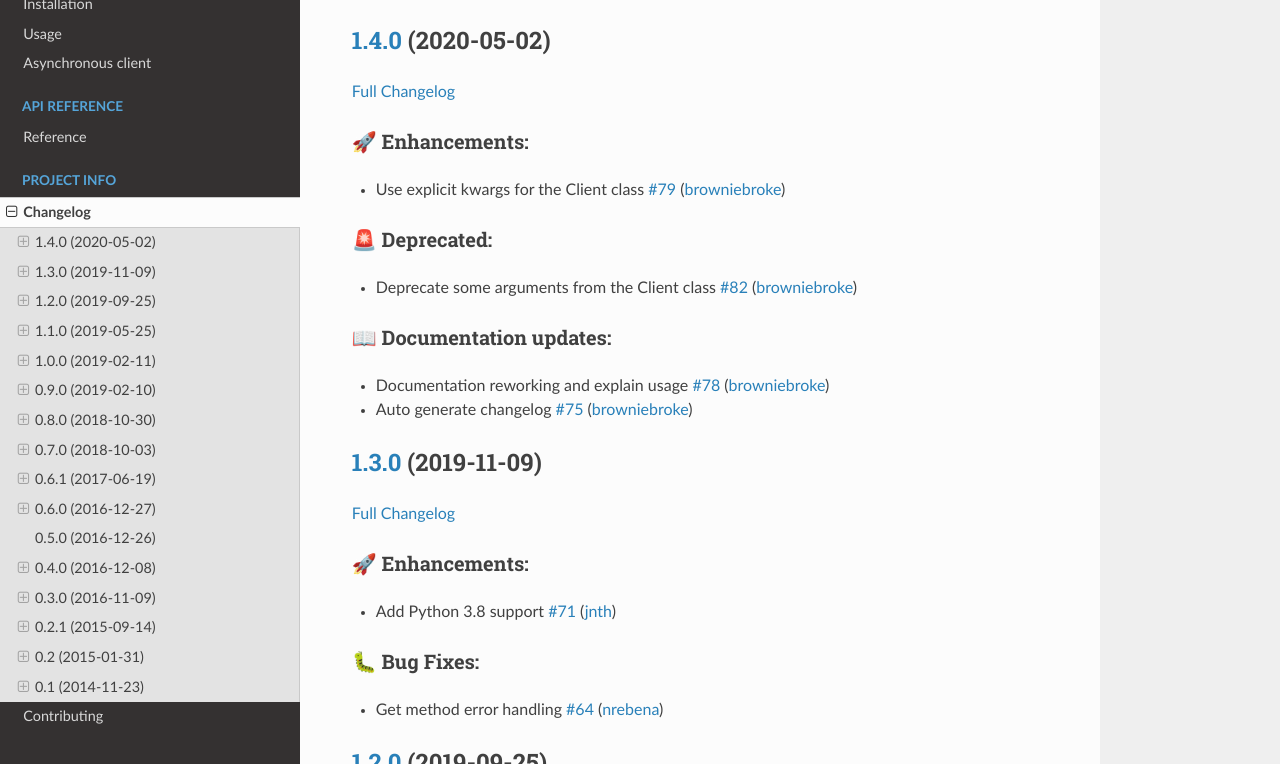
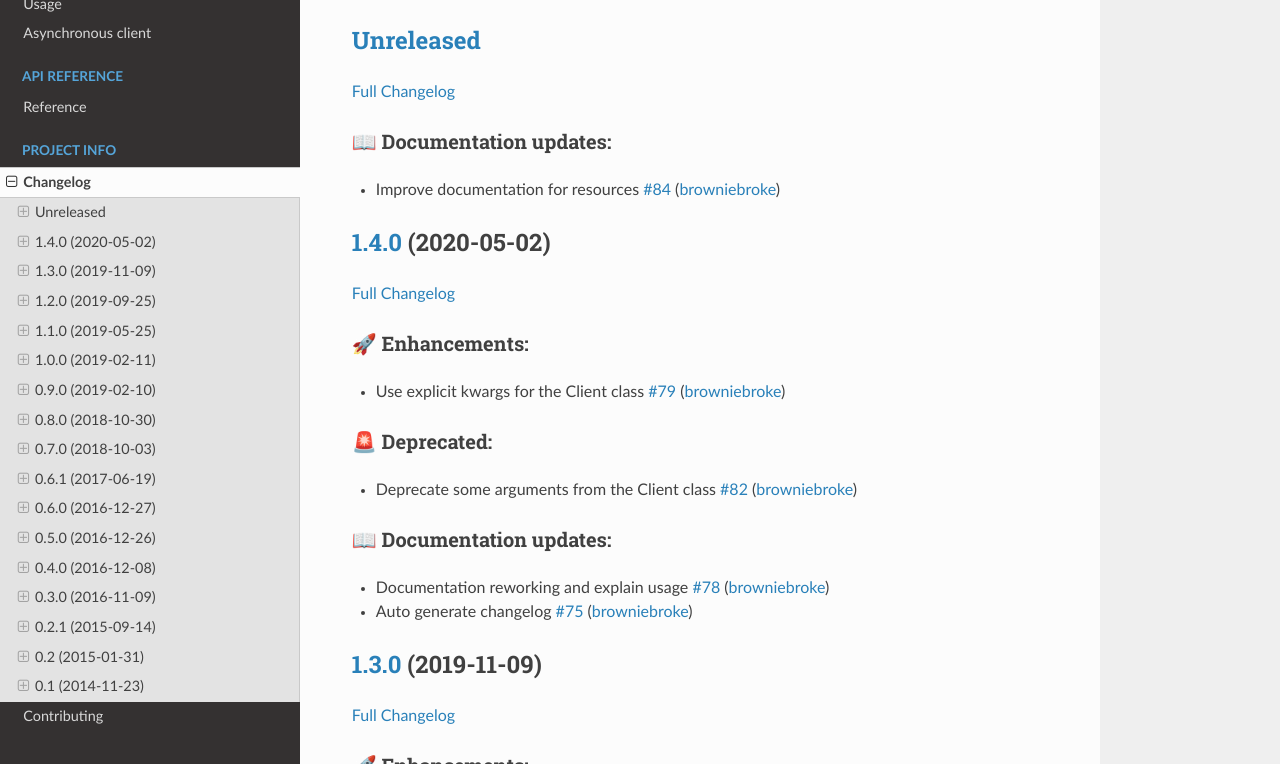
Before and after one commit to springer12/deezer-python, a Sphinx documentation site: the page built from docs/source/changelog.md, in a window 1280 px wide and 900 px high, cut to the strip 136-900 px from the top of the window. Built offline with Sphinx 7.4.7 and the Read the Docs theme 2.0.0, drawn with Linux system fonts in a browser that asks for light colours; some of the changed text lies outside the part shown.

Commit message:
Update Changelog

```diff
--- a/docs/source/changelog.md
+++ b/docs/source/changelog.md
@@ -1,4 +1,12 @@
 # Changelog
+
+## [Unreleased](https://github.com/browniebroke/deezer-python/tree/HEAD)
+
+[Full Changelog](https://github.com/browniebroke/deezer-python/compare/1.4.0...HEAD)
+
+### 📖 Documentation updates:
+
+- Improve documentation for resources [\#84](https://github.com/browniebroke/deezer-python/pull/84) ([browniebroke](https://github.com/browniebroke))
 
 ## [1.4.0](https://github.com/browniebroke/deezer-python/tree/1.4.0) (2020-05-02)
 
@@ -117,6 +125,10 @@
 
 [Full Changelog](https://github.com/browniebroke/deezer-python/compare/0.4.0...0.5.0)
 
+### 📖 Documentation updates:
+
+- Docs enhancements [\#13](https://github.com/browniebroke/deezer-python/pull/13) ([browniebroke](https://github.com/browniebroke))
+
 ## [0.4.0](https://github.com/browniebroke/deezer-python/tree/0.4.0) (2016-12-08)
 
 [Full Changelog](https://github.com/browniebroke/deezer-python/compare/0.3.0...0.4.0)
```
Also changed, not shown: other parts of docs/source/changelog.md (+0 -4 lines).
